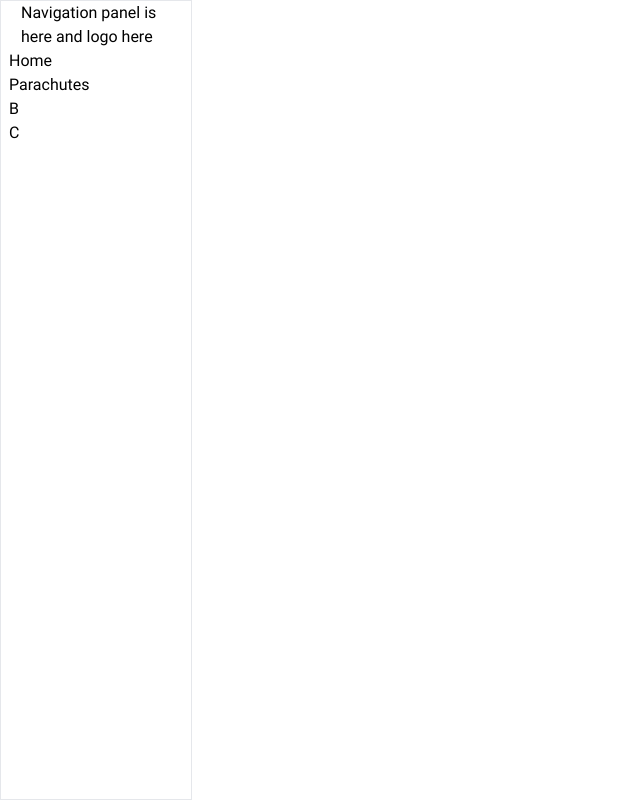
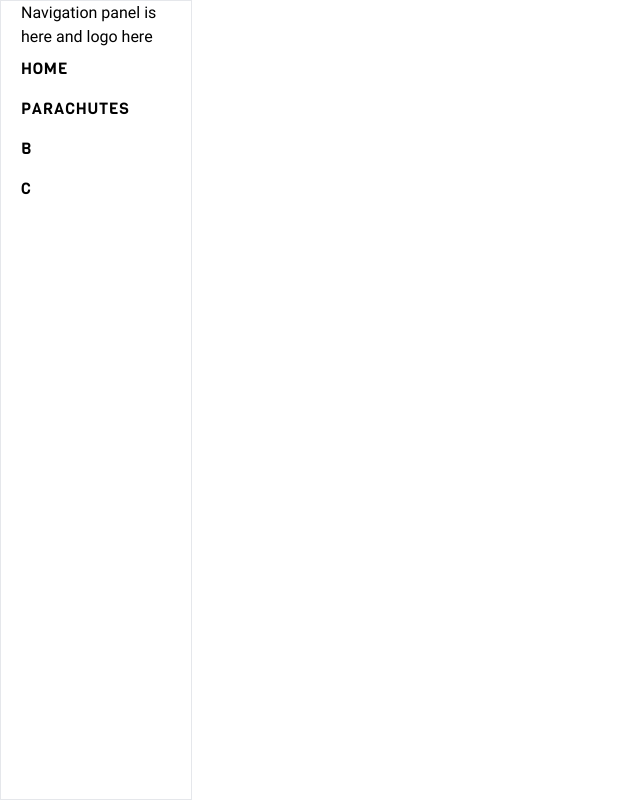
Before and after one commit to EmiLoKiJu/parachute-front-end, a React (Vite) app: page / in a window 1280 px wide. Shown: the whole page, without its empty margins (0-640 px from the left). Built offline with nearby package versions, Linux system fonts and the light colour scheme.

Commit message:
Styles added

```diff
--- a/src/components/Navlink.jsx
+++ b/src/components/Navlink.jsx
@@ -10,6 +10,8 @@ export default function NavL({label, href}) {
           isPending ? "pending" : "",
           isActive ? "active" : "",
           isTransitioning ? "transitioning" : "",
+          "py-2 px-3 w-full uppercase hover:text-white hover:bg-brand_green",
+          "font-viga tracking-wider"
         ].join(" ")
       }
     >
```
